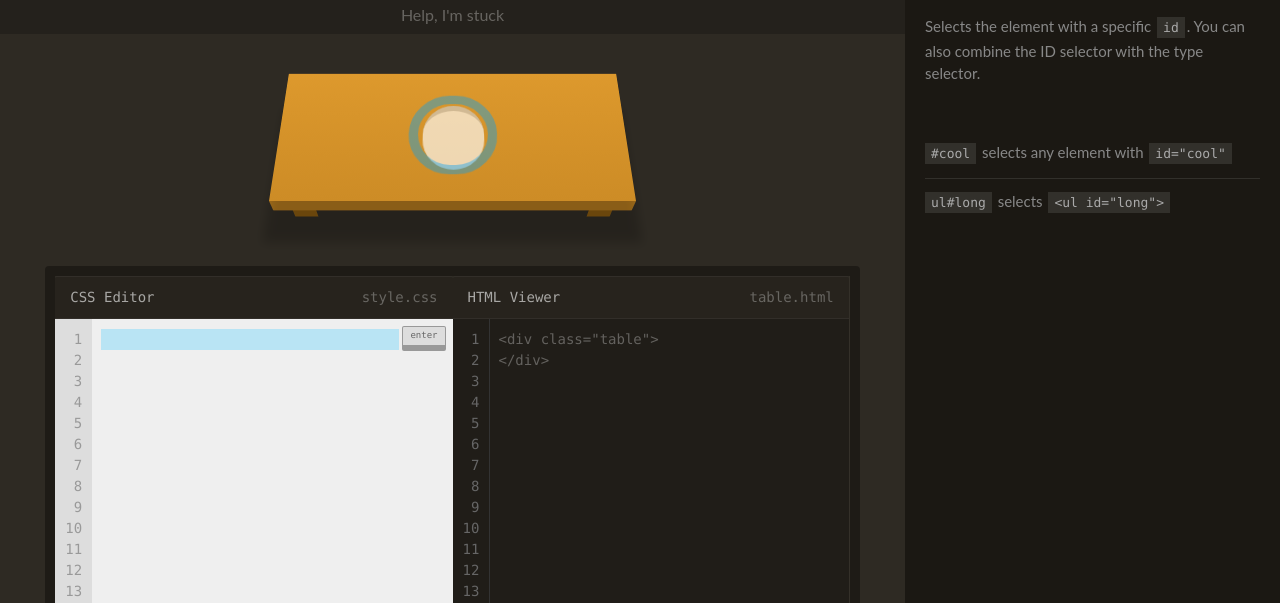
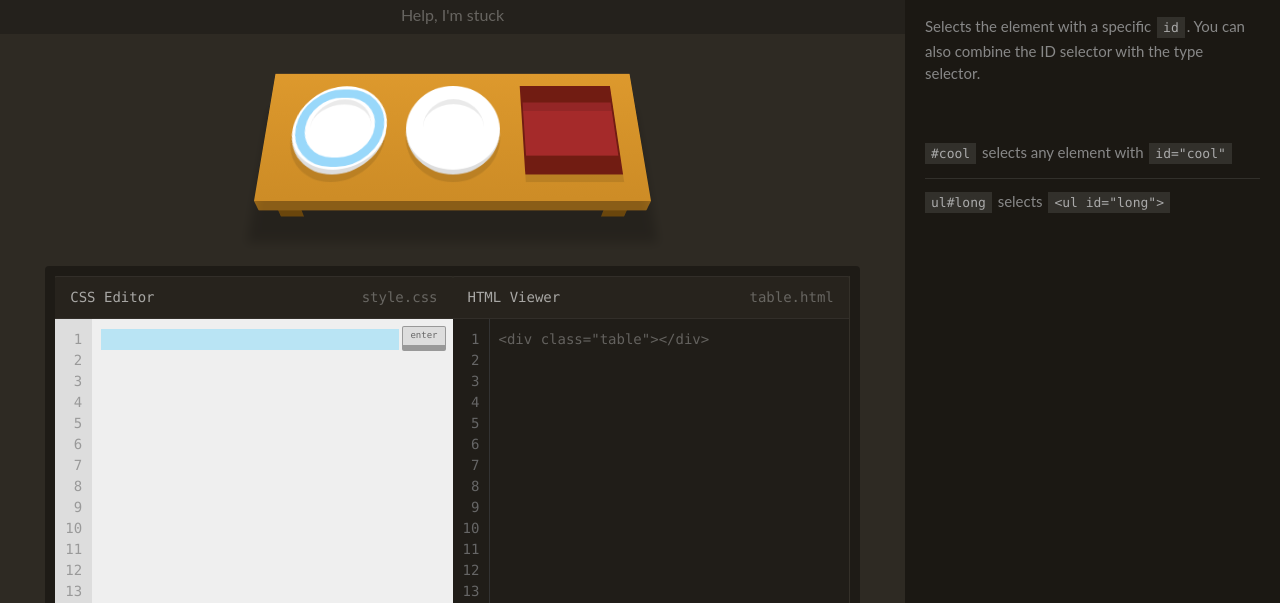
Before and after one commit to iozefavichus/rss-scc-selectors, a website built with webpack: page rss-css-selectors/index.html in a window 1280 px wide. Shown: the part 197-800 px from the top of the page. Built offline with nearby package versions, Linux system fonts and the light colour scheme.

Commit message:
feat: add correct places for plates

```diff
--- a/rss-css-selectors/src/components/app/levels.ts
+++ b/rss-css-selectors/src/components/app/levels.ts
@@ -10,11 +10,9 @@ export const levels = [
         '<strong>div</strong> selects all <tag>div</tag> elements.',
         '<strong>p</strong> selects all <tag>p</tag> elements.',
       ],
-      boardMarkup: `
-      <plate/>
-      <plate/>
-      `,
-      width: 242,
+      boardMarkup: `<plate></plate>
+      <plate></plate>`,
+      width: 272,
     },
   {
     helpTitle : "Select elements by their type",
@@ -28,11 +26,11 @@ export const levels = [
       '<strong>p</strong> selects all <tag>p</tag> elements.',
     ],
     boardMarkup: `
-    <bento/>
-    <plate/>
-    <bento/>
+    <bento></bento>
+    <plate></plate>
+    <bento></bento>
     `,
-    width: 367,
+    width: 397,
   },
   {
     helpTitle: "Select elements with an ID",
@@ -46,11 +44,11 @@ export const levels = [
       '<strong>ul#long</strong> selects <tag>ul id="long"</tag>'
     ],
     boardMarkup : `
-    <plate id="fancy"/>
-    <plate/>
-    <bento/>
+    <plate id="fancy"></plate>
+    <plate></plate>
+    <bento></bento>
     `,
-    width: 367,
+    width: 397,
   },
   {
     helpTitle: "Select an element inside another element",
@@ -64,13 +62,13 @@ export const levels = [
       '<strong>#fancy&nbsp;&nbsp;span</strong> selects any <tag>span</tag> elements that are inside of the element with <strong>id="fancy"</strong>',
     ],
     boardMarkup : `
-    <bento/>
+    <bento></bento>
     <plate>
-      <apple/>
+    <apple></apple>
     </plate>
-    <apple/>
+    <apple></apple>
     `,
-    width: 327,
+    width: 357,
   },
   {
     helpTitle: "Combine the Descendant & ID Selectors",
@@ -84,16 +82,16 @@ export const levels = [
     ],
     boardMarkup : `
     <bento>
-    <orange/>
+      <orange></orange>
     </bento>
     <plate id="fancy">
-      <pickle/>
+      <pickle></pickle>
     </plate>
     <plate>
-      <pickle/>
+      <pickle></pickle>
     </plate>
     `,
-    width: 367,
+    width: 397,
   },
   {
     helpTitle: "Select elements by their class",
@@ -106,14 +104,14 @@ export const levels = [
     '<strong>.neato</strong> selects all elements with <strong>class="neato"</strong>'
     ],
     boardMarkup : `
-    <apple/>
-    <apple class="small"/>
+    <apple></apple>
+    <apple class="small"></apple>
     <plate>
-      <apple class="small"/>
+      <apple class="small"><apple class="small"></apple>
     </plate>
-    <plate/>
+    <plate></plate>
     `,
-    width: 380,
+    width: 410,
   },
   {
     helpTitle: "Combine the Class Selector",
@@ -127,18 +125,18 @@ export const levels = [
       '<strong>#big.wide</strong> selects all elements with <strong>id="big"</strong> that also have <strong>class="wide"</strong>'
     ],
     boardMarkup :`
-    <apple/>
-    <apple class="small"/>
+    <apple></apple>
+    <apple class="small"></apple>
     <bento>
-      <orange class="small"/>
+      <orange class="small"></orange>
     </bento>
     <plate>
-      <orange/>
+      <orange></orange>
     </plate>
     <plate>
-      <orange class="small"/>
+      <orange class="small"></orange>
     </plate>`,
-    width: 504,
+    width: 534,
   },
   {
     helpTitle: "You can do it...",
@@ -150,19 +148,19 @@ export const levels = [
     examples : [],
     boardMarkup : `
     <bento>
-      <orange/>
+      <orange></orange>
     </bento>
-    <orange class="small"/>
+    <orange class="small"></orange>
     <bento>
-      <orange class="small"/>
+      <orange class="small"></orange>
     </bento>
     <bento>
-      <apple class="small"/>
+      <apple class="small"></apple>
     </bento>
     <bento>
-      <orange class="small"/>
+      <orange class="small"></orange>
     </bento>
     `,
-    width: 544,
+    width: 574,
   }
 ]
--- a/rss-css-selectors/src/components/app/logics.ts
+++ b/rss-css-selectors/src/components/app/logics.ts
@@ -95,20 +95,29 @@ function loadBoard() {
 
     const markupHolder = document.createElement('div');
 
-    level.boardMarkup.trim().split('\n').forEach((el: string) => {
-        console.log('tag',el);
-        const elem = new DOMParser().parseFromString(el, 'text/html');
-        // console.log('elem',elem);
-        const result = getMarkup(elem.documentElement);
-        // console.log('result',result);
-        markupHolder.append(result);
-      });
+    // level.boardMarkup.trim().split('\n').forEach((el: string) => {
+    //     console.log('tag',el);
+    //     const elem = new DOMParser().parseFromString(el, 'text/html');
+    //     // console.log('elem',elem);
+    //     const result = getMarkup(elem.documentElement);
+    //     // console.log('result',result);
+    //     markupHolder.append(result);
+    //   });
 
     const table = document.querySelector('.table');
     if (table) {
+        console.log(level.boardMarkup);
         table.innerHTML = level.boardMarkup;
+        // level.boardMarkup.forEach((el:string, index:number) => {
+        //     table.innerHTML = level.boardMarkup[index];
+        //     console.log('plate', index);
+        //   })
+        // table.innerHTML = level.boardMarkup[i])
+        // table.innerHTML = level.boardMarkup;
     }
+
     addNametags();
+
     const inputwrap = document.querySelector('.table *');
     if (inputwrap) {
         inputwrap.classList.add('pop');
@@ -280,42 +289,42 @@ export function buildLevelmenu() {
     }
 }
 
-function getMarkup(el: Element) {
-    // const hasChildren = el.children.length > 0 ? true : false;
-    // const elName = el.tagName.toLowerCase();
-    const wrapperEl = document.createElement('div');
-    console.log('element',el);
-    // return el;
-    // const attributeString = '';
+// function getMarkup(el: Element) {
+//     // const hasChildren = el.children.length > 0 ? true : false;
+//     // const elName = el.tagName.toLowerCase();
+//     const wrapperEl = document.createElement('div');
+//     console.log('element',el);
+//     // return el;
+//     // const attributeString = '';
 
-    // this.forEach( el.attributes, function () {
-    //     if (this.specified) {
-    //         attributeString =
-    //             attributeString + ' ' + this.name + '="' + this.value + '"';
-    //     }
-    // });
-    // let attributeSpace = '';
-    // if (attributeString.length > 0) {
-    //     attributeSpace = ' ';
-    // }
-    // if (hasChildren) {
-    //     wrapperEl.innerText =
-    //         '<' + elName + attributeSpace + attributeString + '>';
+//     // this.forEach( el.attributes, function () {
+//     //     if (this.specified) {
+//     //         attributeString =
+//     //             attributeString + ' ' + this.name + '="' + this.value + '"';
+//     //     }
+//     // });
+//     // let attributeSpace = '';
+//     // if (attributeString.length > 0) {
+//     //     attributeSpace = ' ';
+//     // }
+//     // if (hasChildren) {
+//     //     wrapperEl.innerText =
+//     //         '<' + elName + attributeSpace + attributeString + '>';
 
-    //      for (let i = 0; i < el.children.length;  i += 1) {
-    //         wrapperEl.append(getMarkup(el));
-    //      }
-    //     const array = Array.from(el.children);
-    //     array.forEach((el: Element) => {
-    //         wrapperEl.append(getMarkup(el));
-    //     });
-    //     wrapperEl.append('&lt;/' + elName + '&gt;');
-    // } else {
-    //     wrapperEl.innerText =
-    //         '<' + elName + attributeSpace + attributeString + ' />';
-    // }
-    return wrapperEl;
-}
+//     //      for (let i = 0; i < el.children.length;  i += 1) {
+//     //         wrapperEl.append(getMarkup(el));
+//     //      }
+//     //     const array = Array.from(el.children);
+//     //     array.forEach((el: Element) => {
+//     //         wrapperEl.append(getMarkup(el));
+//     //     });
+//     //     wrapperEl.append('&lt;/' + elName + '&gt;');
+//     // } else {
+//     //     wrapperEl.innerText =
+//     //         '<' + elName + attributeSpace + attributeString + ' />';
+//     // }
+//     return wrapperEl;
+// }
 
 function enterHit() {
     const enter = document.querySelector('.enter-button');
--- a/rss-css-selectors/src/components/app/view/main/game.css
+++ b/rss-css-selectors/src/components/app/view/main/game.css
@@ -17,6 +17,7 @@
   z-index: 999;
   position:relative;
   white-space: nowrap;
+  /* width:600px; */
 }
 
 .table-surface {
@@ -79,6 +80,7 @@
 apple {
   background: #e41919;
   border-color: #ab1212;
+  width: 60px;
 }
 
 orange {
@@ -291,3 +293,71 @@ orange {
     transform: scale(1);
   }
 }
+
+orange, apple, pickle, bento, plate {
+    transition: transform ease-out .2s;
+  }
+
+  .table plate {
+  z-index: 99999;
+}
+
+bento, plate {
+    box-shadow: 0px 8px 0px rgba(0,0,0,.1);
+    display: inline-block;
+    width: 100px;
+    height: 100px;
+    margin: 0 10px;
+    position: relative;
+  }
+plate {
+  border-bottom: solid 5px #DDD;
+  background: white;
+  -webkit-border-radius: 100px;
+  border-radius: 100px;
+}
+bento {
+    height: 100px;
+    background: brown;
+    position: relative;
+    border: solid 3px #711c12;
+    border-width: 20px 2px;
+  }
+  plate bento {
+    height: 74px;
+    width: 74px;
+    position: absolute;
+    top: -8px;
+    left:4px;
+  }
+
+plate bento apple,
+plate bento orange {
+  top: -36px !important;
+}
+
+bento:before {
+  content:"";
+  position: absolute;
+  width: calc(100%);
+  top: 0;
+  left:0;
+  border: solid 10px rgba(0,0,0,.1);
+  border-width: 10px 0 0 0px;
+}
+plate:before {
+    content: "";
+    display: block;
+    position: absolute;
+    left: calc(50% - 32px);
+    top: calc(50% - 32px);
+    height: 65px;
+    width: 65px;
+    border-radius: 60px;
+    border-top: solid 6px #CCC;
+    opacity: .4;
+    background: rgba(255,255,255,1);
+  }
+  plate [data-hovered] {
+    box-shadow: 0 0 0 6px rgba(0,0,0,.3);
+  }
```
